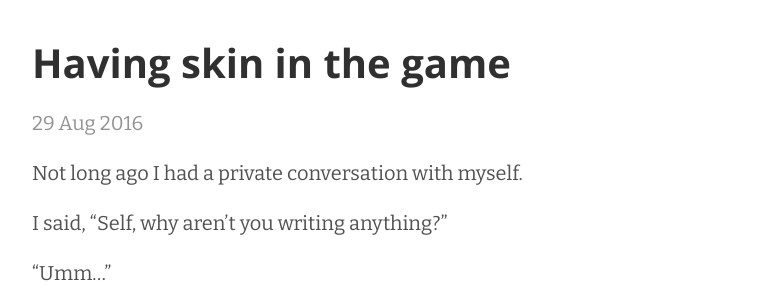
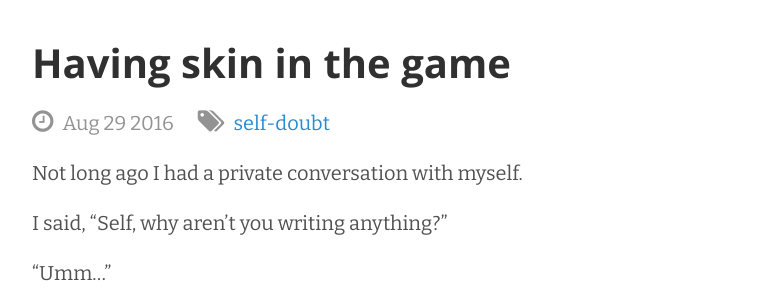
Before and after one commit to AllThingsSmitty/allthingssmitty.github.io, a Jekyll site: the page built from _posts/2016-08-29-having-skin-in-the-game.md, in a window 1280 px wide. Shown: the part 158-458 px from the top of the page, without its empty margins (258-1020 px from the left). Built offline with Jekyll 4.4.1, drawn with Linux system fonts in a browser that asks for light colours; nearby versions of some CDN libraries; comment, search, counter and statistics services are not loaded.

Commit message:
Added tags 👽

```diff
--- a/_layouts/post.html
+++ b/_layouts/post.html
@@ -3,8 +3,22 @@ layout: default
 ---
 
 <article class="post">
+
   <h1 class="post-title">{{ page.title }}</h1>
-  <time datetime="{{ page.date | date_to_xmlschema }}" class="post-date">{{ page.date | date_to_string }}</time>
+  <div class="post-date">
+    <span class="fa fa-clock-o"></span>
+    <time datetime="{{ page.date | date_to_xmlschema }}">{{ page.date | date: "%b %-d %Y" }}</time>
+  </div>
+  {% if page.tags.size > 0 %}
+    <div class="post-tags">
+      <span class="fa fa-tags"></span>
+      <ul>
+        {% for tag in page.tags %}
+          <li><a href="/tags#{{ tag }}">{{ tag }}</a>{% if forloop.last == false %},{% endif %}</li>
+        {% endfor %}
+      </ul>
+    </div>
+  {% endif %}
   {{ content }}
 </article>
 
--- a/_posts/2016-08-29-having-skin-in-the-game.md
+++ b/_posts/2016-08-29-having-skin-in-the-game.md
@@ -3,6 +3,7 @@ layout: post
 title: Having skin in the game
 description: A few thoughts about confronting self-doubt.
 image: img/public/post-thumb.jpg
+tags: [self-doubt]
 comments: true
 ---
 
```
